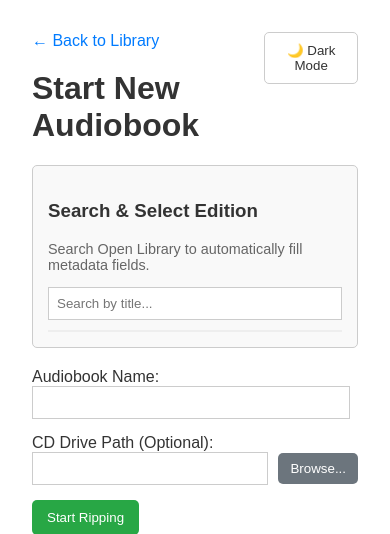
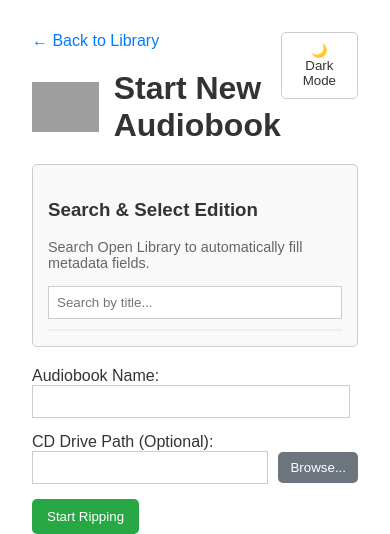
Before and after one commit to ccjacobs94/DigiBook, a Flask app: page /new in a window 390 px wide. Shown: the top 534 px of the page. Run offline with Flask 2, Linux system fonts and the light colour scheme; some libraries are stand-ins or nearby versions; grey boxes are pictures that could not be loaded.

Commit message:
feat: add logo to app headers
Added the app logo (static/logo.png) to the headers of index.html, listen.html, metadata.html, new.html, and rip.html using a responsive flex container alongside the page titles.

Co-authored-by: ccjacobs94 <17027861+ccjacobs94@users.noreply.github.com>

```diff
--- a/templates/index.html
+++ b/templates/index.html
@@ -147,7 +147,10 @@
     </style>
 </head>
 <body>
-    <h1>My Audiobooks</h1>
+    <div style="display: flex; align-items: center; gap: 15px; margin-bottom: 20px;">
+        <img src="/static/logo.png" alt="DigiBook Logo" style="height: 50px; width: auto; object-fit: contain;">
+        <h1 style="margin: 0;">My Audiobooks</h1>
+    </div>
 
     <div class="header-controls">
         <div style="display: flex; gap: 10px;">
--- a/templates/listen.html
+++ b/templates/listen.html
@@ -139,7 +139,10 @@
     <div class="player-container">
         <div class="header-container">
             <a href="/" class="header-back-btn" title="Back to Library">←</a>
-            <h1 class="header-title">{{ book_name }}</h1>
+            <div style="display: flex; align-items: center; justify-content: center; gap: 10px; flex: 1; overflow: hidden;">
+                <img src="/static/logo.png" alt="DigiBook Logo" style="height: 30px; width: auto; object-fit: contain;">
+                <h1 class="header-title" style="flex: none;">{{ book_name }}</h1>
+            </div>
             <button class="theme-toggle-btn" style="background: none; border: 1px solid var(--border-color); color: var(--text-color); border-radius: 4px; padding: 5px; cursor: pointer; white-space: nowrap;">🌓</button>
         </div>
 
--- a/templates/new.html
+++ b/templates/new.html
@@ -52,10 +52,13 @@
     </style>
 </head>
 <body>
-    <div style="display: flex; justify-content: space-between; align-items: flex-start; max-width: 600px;">
+    <div style="display: flex; justify-content: space-between; align-items: flex-start; max-width: 600px; margin-bottom: 20px;">
         <div>
             <a href="/" class="back-link">&larr; Back to Library</a>
-            <h1 style="margin-top: 0;">Start New Audiobook</h1>
+            <div style="display: flex; align-items: center; gap: 15px;">
+                <img src="/static/logo.png" alt="DigiBook Logo" style="height: 50px; width: auto; object-fit: contain;">
+                <h1 style="margin: 0;">Start New Audiobook</h1>
+            </div>
         </div>
         <button class="btn theme-toggle-btn" style="background: none; border: 1px solid var(--border-color); color: var(--text-color);">🌓 Theme</button>
     </div>
```
Also changed, not shown: extract_text.py (added, +7 -0 lines), templates/metadata.html (+5 -2 lines), templates/rip.html (+5 -2 lines), auto_mode_screenshot.png, index_verify.png (added), new_verify.png (added), 1 other file.
